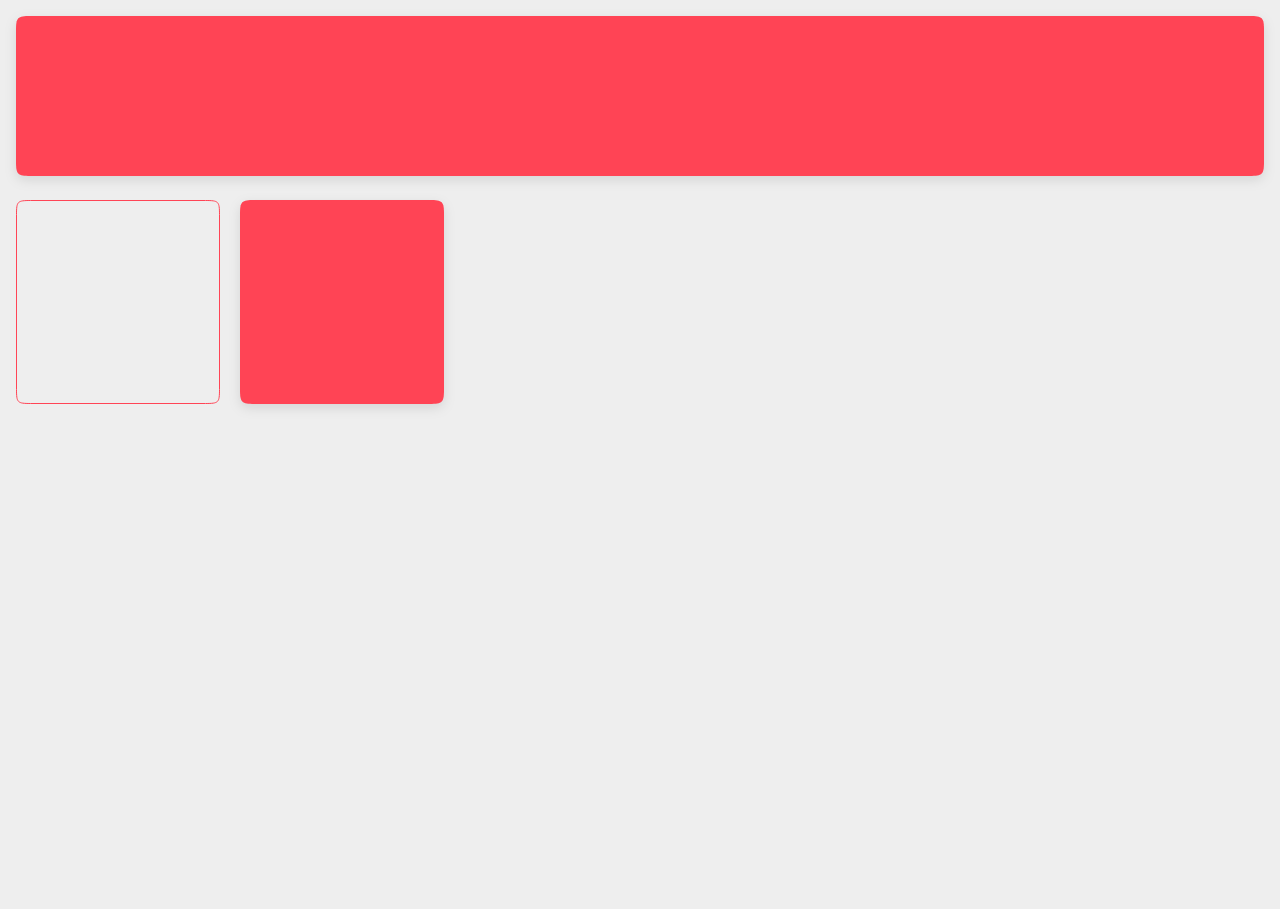
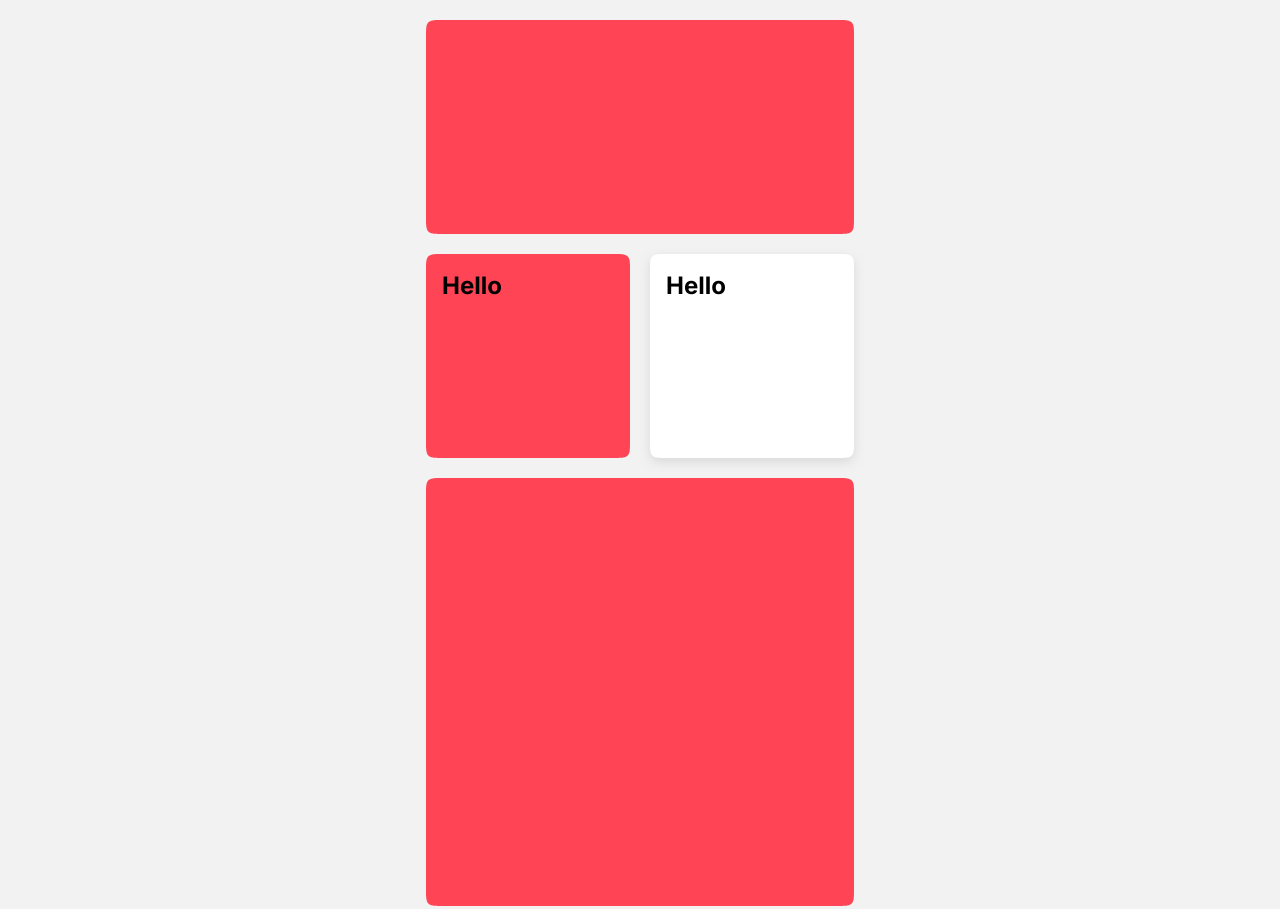
Before and after one commit to mikhailmogilnikov/aki, an Astro site in the folder frontend/www/: page /1 in a window 1280 px wide. Shown: the top 909 px of the page. Before the commit the page ends 800 px from the top, so only its background shows below. Built offline with nearby package versions, Linux system fonts and the light colour scheme; Astro itself is replaced by a stand-in of ours.

Commit message:
feat: add lyput

```diff
--- a/frontend/www/public/squircle.css
+++ b/frontend/www/public/squircle.css
@@ -2,16 +2,16 @@
   --squircle-smooth: var(--smooth);
   --squircle-radius: var(--radius);
   mask-image: paint(squircle);
-  border-radius: var(--radius);
+  /* border-radius: var(--radius); */
 }
 
 .squircle-outline {
   --squircle-smooth: var(--smooth);
   --squircle-radius: var(--radius);
-  --squircle-outline: 1px;
+  --squircle-outline: var(--border-width);
   --squircle-fill: var(--color-outline);
   background: paint(squircle);
-  border-radius: var(--radius);
+  /* border-radius: var(--radius); */
 }
 
 .squircle-shadow {
@@ -19,7 +19,7 @@
   --squircle-radius: var(--radius);
   --squircle-fill: var(--color-default);
   background: paint(squircle);
-  border-radius: var(--radius);
+  /* border-radius: var(--radius); */
   animation: squircle-shadow-fix 9999s linear infinite;
 }
 
--- a/frontend/www/src/app/globals.css
+++ b/frontend/www/src/app/globals.css
@@ -5,21 +5,46 @@
 @custom-variant dark (&:is(.dark *));
 
 @theme {
-  --color-background: oklch(0.95 0 0);
-  --color-foreground: oklch(0.05 0 0);
-  --color-default: oklch(1 0 0);
-  --color-outline: oklch(0.87 0 0);
+  --color-background: hsl(0, 0%, 95%);
+  --color-foreground: hsl(0, 0%, 0%);
+  --color-default: hsl(0, 0%, 100%);
+  --color-outline: hsl(0, 0%, 85%);
+
+  --font-sans:
+    "Inter", ui-sans-serif, system-ui, sans-serif, "Apple Color Emoji",
+    "Segoe UI Emoji", "Segoe UI Symbol", "Noto Color Emoji";
 
   --container-8xl: 114rem;
   --radius: 24px;
   --smooth: 0.85;
+  --border-width: 1px;
 
   --animate-squircle-shadow: squircle-shadow 1s ease-in-out infinite;
 }
 
 .dark {
-  --color-background: oklch(0 0 0);
-  --color-foreground: oklch(0.95 0 0);
-  --color-default: oklch(0.2 0 0);
-  --color-outline: oklch(0.25 0 0);
+  --color-background: hsl(0, 0%, 0%);
+  --color-foreground: hsl(0, 0%, 100%);
+  --color-default: hsl(0, 0%, 80%);
+  --color-outline: hsl(0, 0%, 75%);
 }
+
+.blue {
+  --color-background: hsl(205.43, 100%, 93.85%);
+  --color-foreground: hsl(203, 56%, 20%);
+  --color-default: hsl(206, 50%, 77%);
+  --color-outline: hsl(205, 61%, 81%);
+}
+
+.green {
+  --color-background: hsl(124, 87%, 94%);
+  --color-foreground: hsl(124, 57%, 20%);
+  --color-default: hsl(127, 50%, 77%);
+  --color-outline: hsl(126, 61%, 81%);
+}
+
+@layer components {
+  .pressable {
+    @apply active:scale-98 transition-transform;
+  }
+}
--- a/frontend/www/src/pages/[username]/index.astro
+++ b/frontend/www/src/pages/[username]/index.astro
@@ -6,11 +6,26 @@ const { username } = Astro.params;
 ---
 
 <RootLayout title={username || ""}>
-  <div class="max-w-8xl mx-auto flex flex-col gap-6 p-4 flex-wrap">
-    <div class="w-full h-40 squircle-shadow"></div>
-    <div class="grid grid-cols-2 gap-5 h-40 max-w-[428px]">
-      <div class="squircle-outline aspect-square"></div>
-      <div class="squircle-shadow aspect-square"></div>
+  <div class="max-w-8xl mx-auto flex flex-col gap-6 px-4 py-5 flex-wrap">
+    <div class="grid grid-cols-2 gap-5 max-w-[428px] mx-auto w-full">
+      <div class="col-span-2 squircle-outline aspect-[2/1]"></div>
+
+      <div class="squircle-outline aspect-square p-4">
+        <p class="text-2xl font-bold">Hello</p>
+      </div>
+      <div class="squircle-shadow aspect-square p-4 pressable">
+        <p class="text-2xl font-bold">Hello</p>
+      </div>
+      <div
+        class="squircle-outline pressable col-span-2 row-span-2 aspect-square"
+      >
+      </div>
+      <div class="squircle-shadow aspect-[1/2] row-span-2 p-4"></div>
+      <div class="squircle bg-default aspect-square p-4"></div>
+      <div class="squircle-outline row-span-2 aspect-[1/2] p-4"></div>
+      <div class="squircle-shadow aspect-square p-4"></div>
+      <div class="squircle-shadow row-span-[0.5] aspect-[2/1]"></div>
+      <div class="squircle-shadow row-span-1 aspect-[2/1]"></div>
     </div>
   </div>
 </RootLayout>
--- a/frontend/www/src/shared/ui/layouts/RootLayout.astro
+++ b/frontend/www/src/shared/ui/layouts/RootLayout.astro
@@ -23,6 +23,12 @@ const {
   <head>
     <meta charset="UTF-8" />
     <link rel="icon" type="image/svg+xml" href={faviconUrl} />
+    <link rel="preconnect" href="https://fonts.googleapis.com" />
+    <link rel="preconnect" href="https://fonts.gstatic.com" crossorigin />
+    <link
+      href="https://fonts.googleapis.com/css2?family=Geist:wght@100..900&family=Inter:ital,opsz,wght@0,14..32,100..900;1,14..32,100..900&display=swap"
+      rel="stylesheet"
+    />
     <SEO
       title={title}
       description={description}
@@ -38,7 +44,8 @@ const {
         meta: [
           {
             name: "viewport",
-            content: "width=device-width, initial-scale=1.0",
+            content:
+              "width=device-width, initial-scale=1.0, minimum-scale=1.0, maximum-scale=1.0, user-scalable=no, viewport-fit=cover",
           },
         ],
       }}
```
